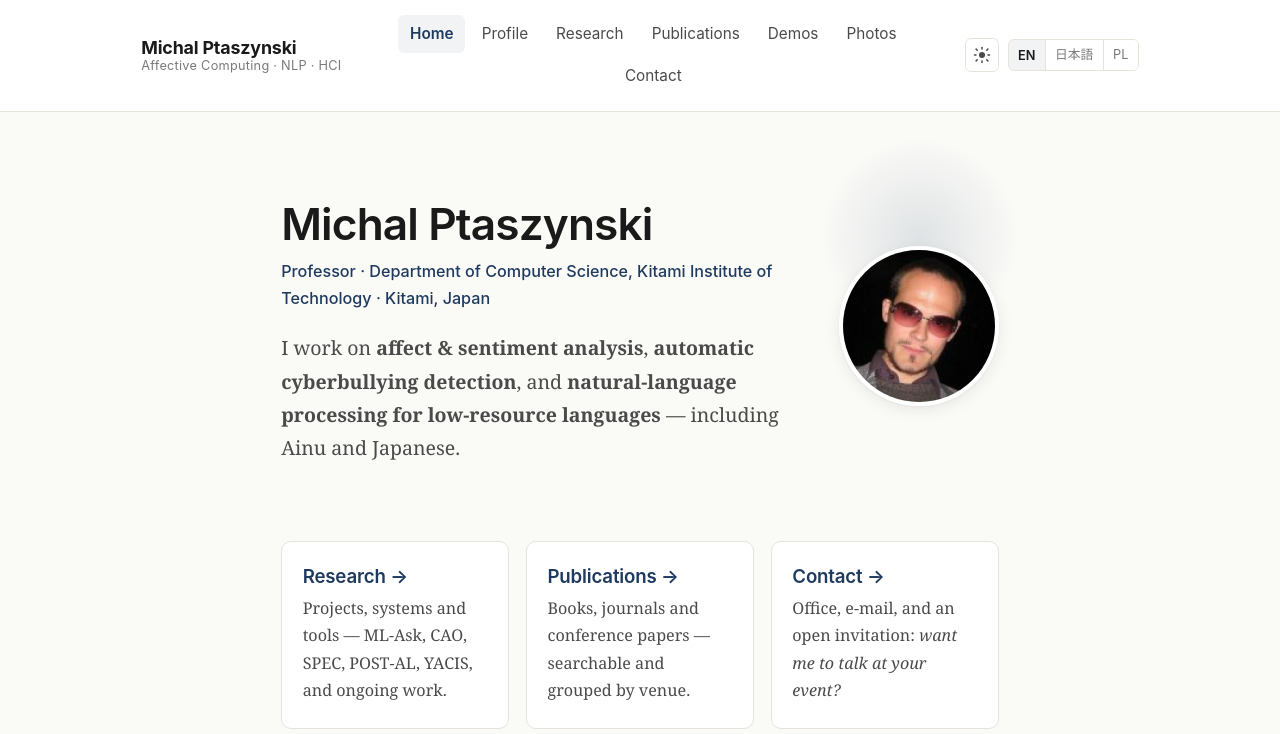
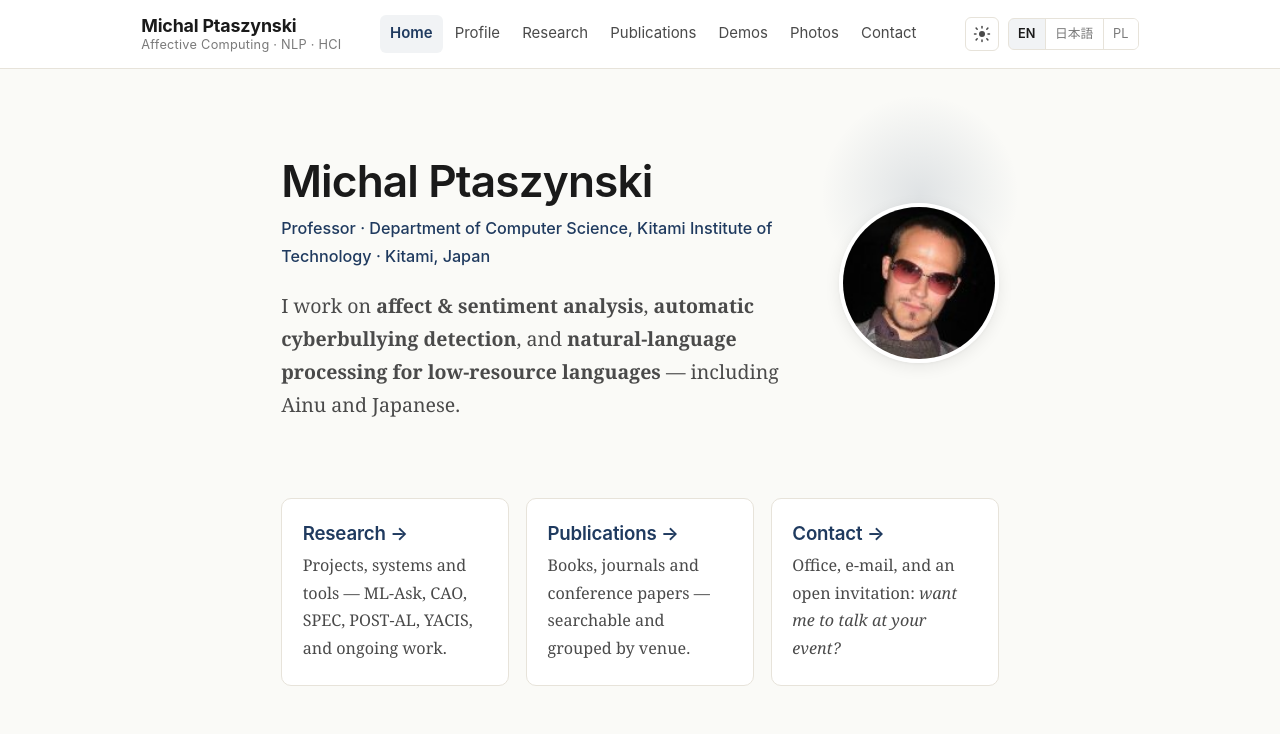
Before and after one commit to ptaszynski/ptaszynski.github.io, a plain HTML site: page index.html in a window 1280 px wide. Shown: the top 734 px of the page. Drawn offline with Linux system fonts and the light colour scheme.

Commit message:
Header nav: prevent wrap on medium viewports
The 7-item nav (Home / Profile / Research / Publications / Demos /
Photos / Contact) was wrapping Contact to a second line on widths
between ~820–1040px (where the brand subtitle + utility row leave
just-not-enough room).

- Switch nav from flex-wrap:wrap to nowrap with horizontal scroll
  fallback; hide scrollbar.
- Tighten nav padding (.7rem→.6rem) and gap (.25rem→.1rem); shrink
  font from .9→.88rem.
- Hide the brand subtitle on small viewports (<820px) where the nav
  drops onto its own row anyway.

Co-Authored-By: Claude Opus 4.7 <noreply@anthropic.com>

```diff
--- a/assets/site.css
+++ b/assets/site.css
@@ -165,16 +165,22 @@ a:focus-visible {
 .site-nav {
 	display: flex;
 	justify-content: center;
-	gap: .25rem;
-	flex-wrap: wrap;
+	gap: .1rem;
+	flex-wrap: nowrap;
+	white-space: nowrap;
+	overflow-x: auto;
+	scrollbar-width: none;
+	-ms-overflow-style: none;
 }
+.site-nav::-webkit-scrollbar { display: none; }
 .site-nav a {
 	font-family: var(--font-sans);
-	font-size: .9rem;
+	font-size: .88rem;
 	color: var(--ink-soft);
-	padding: .35rem .7rem;
+	padding: .35rem .6rem;
 	border-radius: var(--radius);
 	border: 0;
+	flex-shrink: 0;
 }
 .site-nav a:hover {
 	color: var(--accent);
@@ -561,11 +567,9 @@ hr {
 	.site-nav {
 		grid-column: 1 / -1;
 		justify-content: flex-start;
-		overflow-x: auto;
-		flex-wrap: nowrap;
 		margin: 0 -.25rem;
 	}
-	.site-nav a { white-space: nowrap; }
+	.site-brand__role { display: none; }
 	.hero { grid-template-columns: 1fr; text-align: left; }
 	.hero__portrait img { width: 110px; height: 110px; }
 	.entrypoints { grid-template-columns: 1fr; }
```
